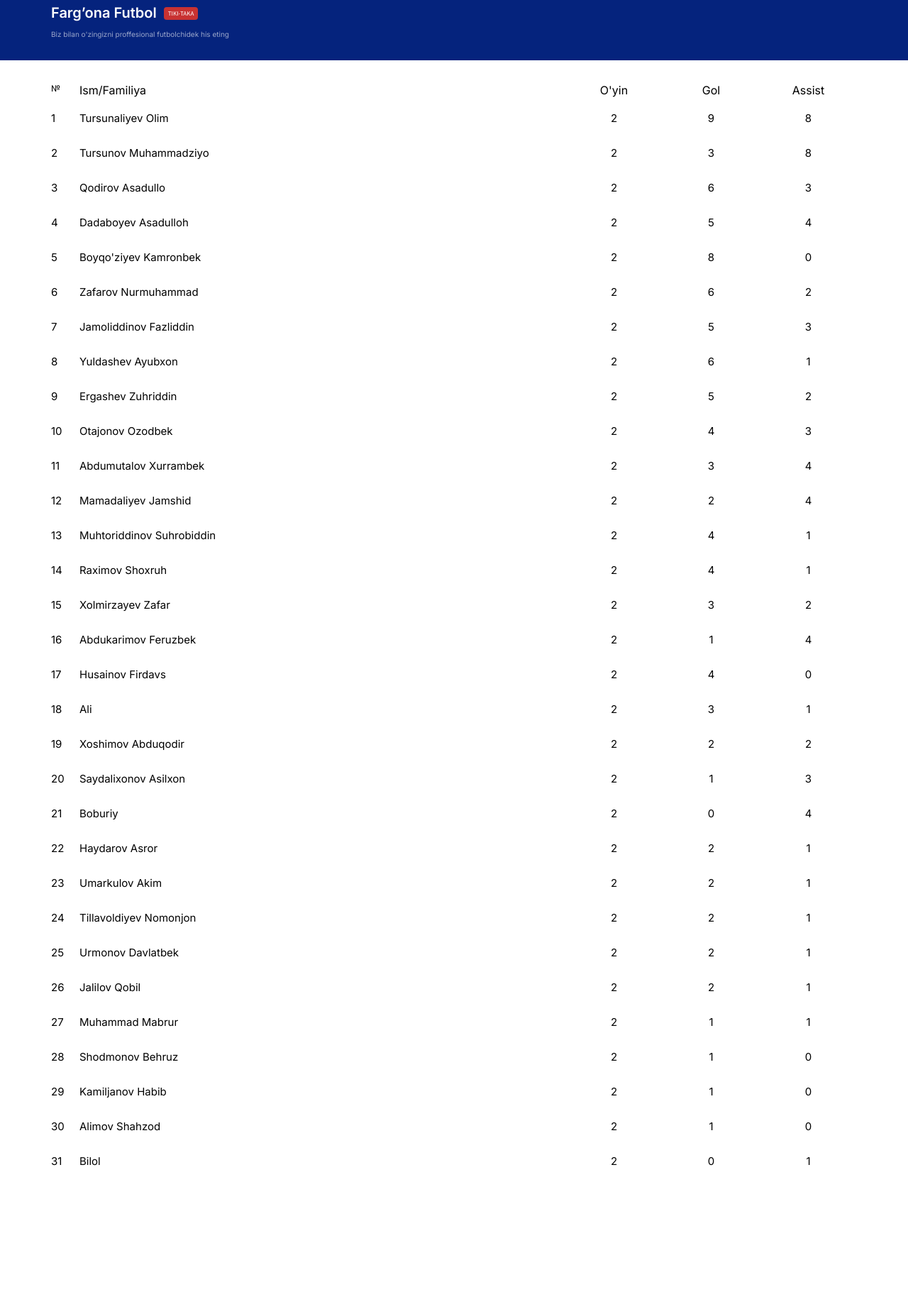
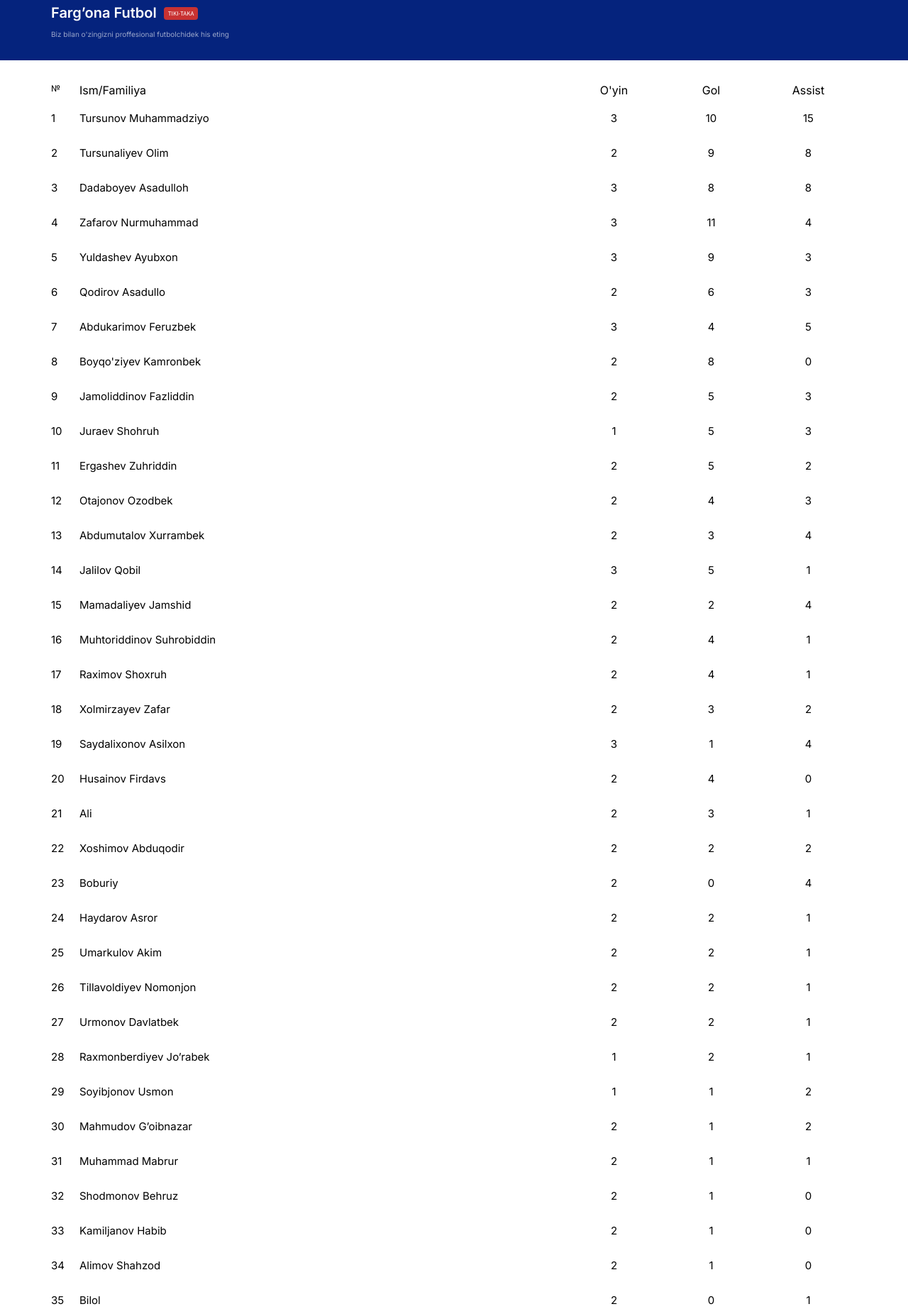
Before and after one commit to TemurmalikReact/tiki-taka-frontend, a website built with webpack: page index.html in a window 1280 px wide. Shown: the part 88-1933 px from the top of the page at 71% size. Before the commit the page ends 1749 px from the top, so only its background shows below. Built offline with nearby package versions, Linux system fonts and the light colour scheme.

Commit message:
Data update 2

```diff
--- a/index.html
+++ b/index.html
@@ -5,7 +5,7 @@
     <meta name="viewport" content="width=device-width, initial-scale=1.0">
     <link rel="stylesheet" href="https://cdnjs.cloudflare.com/ajax/libs/font-awesome/4.7.0/css/font-awesome.min.css">
     <title>Tiki-Taka</title>
-    <link rel="icon" type="image/x-icon" href="./src/assets/imgs/favicon.ico?">
+    <link rel="icon" href="./src/assets/imgs/favicon.ico">
 
 </head>
 <body>
--- a/src/app/components/task-list/task-list.view.js
+++ b/src/app/components/task-list/task-list.view.js
@@ -6,7 +6,7 @@ export class TaskListView {
     { id: 1, ism: "Abdumutalov Xurrambek", oyin: 2, gol: 3, assist: 4 },
     { id: 2, ism: "Muhammad Mabrur", oyin: 2, gol: 1, assist: 1 },
     { id: 3, ism: "Xolmirzayev Zafar", oyin: 2, gol: 3, assist: 2 },
-    { id: 4, ism: "Zafarov Nurmuhammad", oyin: 2, gol: 6, assist: 2 },
+    { id: 4, ism: "Zafarov Nurmuhammad", oyin: 3, gol: 11, assist: 4 },
     { id: 5, ism: "Ali", oyin: 2, gol: 3, assist: 1 },
     { id: 6, ism: "Bilol", oyin: 2, gol: 0, assist: 1 },
     { id: 7, ism: "Husainov Firdavs", oyin: 2, gol: 4, assist: 0 },
@@ -24,16 +24,20 @@ export class TaskListView {
     { id: 19, ism: "Boburiy", oyin: 2, gol: 0, assist: 4 },
     { id: 20, ism: "Urmonov Davlatbek", oyin: 2, gol: 2, assist: 1 },
     { id: 21, ism: "Kamiljanov Habib", oyin: 2, gol: 1, assist: 0 },
-    { id: 22, ism: "Tursunov Muhammadziyo", oyin: 2, gol: 3, assist: 8 },
-    { id: 23, ism: "Jalilov Qobil", oyin: 2, gol: 2, assist: 1 },
+    { id: 22, ism: "Tursunov Muhammadziyo", oyin: 3, gol: 10, assist: 15 },
+    { id: 23, ism: "Jalilov Qobil", oyin: 3, gol: 5, assist: 1 },
     { id: 24, ism: "Xoshimov Abduqodir", oyin: 2, gol: 2, assist: 2 },
     { id: 25, ism: "Alimov Shahzod", oyin: 2, gol: 1, assist: 0 },
-    { id: 26, ism: "Yuldashev Ayubxon", oyin: 2, gol: 6, assist: 1 },
-    { id: 27, ism: "Abdukarimov Feruzbek", oyin: 2, gol: 1, assist: 4 },
-    { id: 28, ism: "Dadaboyev Asadulloh", oyin: 2, gol: 5, assist: 4 },
-    { id: 29, ism: "Saydalixonov Asilxon", oyin: 2, gol: 1, assist: 3 },
+    { id: 26, ism: "Yuldashev Ayubxon", oyin: 3, gol: 9, assist: 3 },
+    { id: 27, ism: "Abdukarimov Feruzbek", oyin: 3, gol: 4, assist: 5 },
+    { id: 28, ism: "Dadaboyev Asadulloh", oyin: 3, gol: 8, assist: 8 },
+    { id: 29, ism: "Saydalixonov Asilxon", oyin: 3, gol: 1, assist: 4 },
     { id: 30, ism: "Otajonov Ozodbek", oyin: 2, gol: 4, assist: 3 },
-    { id: 31, ism: "Boyqo'ziyev Kamronbek", oyin: 2, gol: 8, assist: 0 }
+    { id: 31, ism: "Boyqo'ziyev Kamronbek", oyin: 2, gol: 8, assist: 0 },
+    { id: 32, ism: "Juraev Shohruh", oyin: 1, gol: 5, assist: 3 },
+    { id: 33, ism: "Soyibjonov Usmon", oyin: 1, gol: 1, assist: 2 },
+    { id: 34, ism: "Mahmudov G’oibnazar", oyin: 2, gol: 1, assist: 2 },
+    { id: 35, ism: "Raxmonberdiyev Jo’rabek", oyin: 1, gol: 2, assist: 1 }
   ];
 
 
--- a/src/app/components/task/task.view.js
+++ b/src/app/components/task/task.view.js
@@ -2,17 +2,7 @@ import './task.scss';
 
 export class TaskView {
   selector = 'task';
-  tasks = [
-    { id: 1, ism: "Xoshimov", familiya: "Abduqodir", oyin: 1, gol: 5, assist: 2, sariq: 0, qizil: 0 },
-    { id: 2, ism: "Abdumutalov", familiya: "Xurrambek", oyin: 1, gol: 2, assist: 4, sariq: 0, qizil: 0 },
-    { id: 3, ism: "Qosirov", familiya: "Asadullo", oyin: 1, gol: 5, assist: 1, sariq: 0, qizil: 0 },
-    { id: 4, ism: "Mamadaliyev", familiya: "Jamshid", oyin: 1, gol: 2, assist: 4, sariq: 0, qizil: 0 },
-    { id: 5, ism: "Umarkulov", familiya: "Akim", oyin: 1, gol: 1, assist: 2, sariq: 0, qizil: 0 },
-    { id: 6, ism: "Haydarov", familiya: "Asror", oyin: 1, gol: 2, assist: 1, sariq: 0, qizil: 0 },
-    { id: 7, ism: "Tursunaliyev", familiya: "Olim", oyin: 1, gol: 4, assist: 5, sariq: 0, qizil: 0 },
-    { id: 8, ism: "Jamoliddinov", familiya: "Fazliddin", oyin: 1, gol: 2, assist: 1, sariq: 0, qizil: 0 },
-    { id: 9, ism: "Husainov", familiya: "Firdavs", oyin: 1, gol: 4, assist: 0, sariq: 0, qizil: 0 }
-  ]
+  tasks = []
 
 
   constructor() {
```
